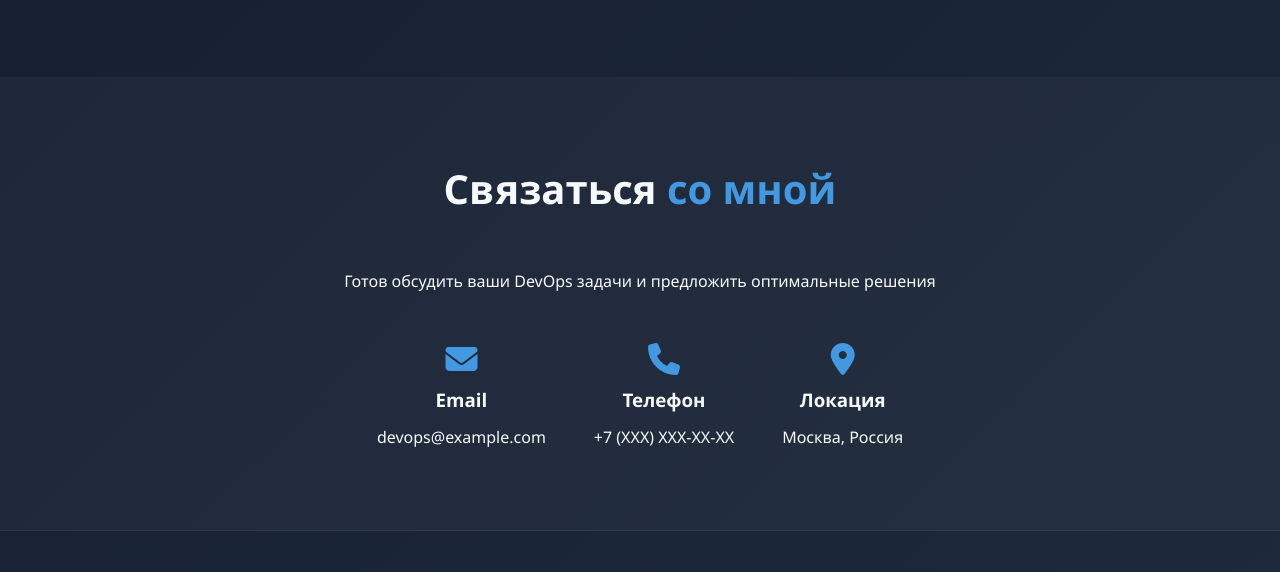
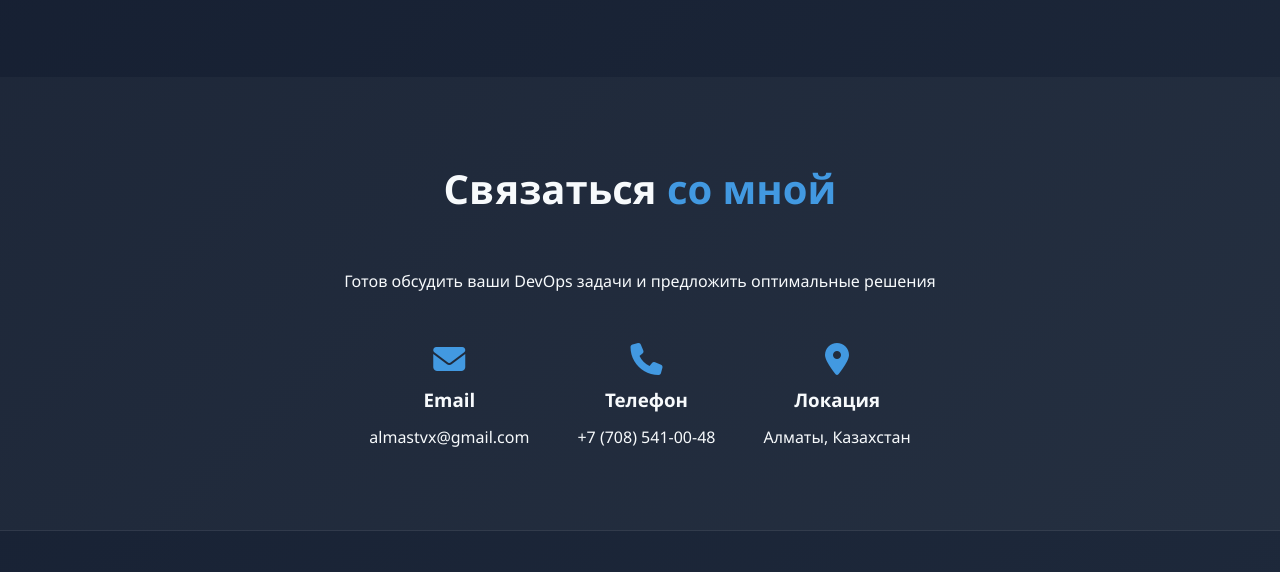
Before and after one commit to almsys/almsys, a plain HTML site: page index.html in a window 1280 px wide. Shown: the part 2135-2707 px from the top of the page. Drawn offline with Linux system fonts and the light colour scheme.

Commit message:
Update personal information in index.html

```diff
--- a/index.html
+++ b/index.html
@@ -3,7 +3,7 @@
 <head>
     <meta charset="UTF-8">
     <meta name="viewport" content="width=device-width, initial-scale=1.0">
-    <title>DevOps Engineer | [Ваше Имя]</title>
+    <title>DevOps Engineer | Almas</title>
     <link rel="stylesheet" href="https://cdnjs.cloudflare.com/ajax/libs/font-awesome/6.4.0/css/all.min.css">
     <style>
         * {
@@ -480,17 +480,17 @@
                 <div class="contact-item">
                     <i class="fas fa-envelope"></i>
                     <h3>Email</h3>
-                    <p>devops@example.com</p>
+                    <p>almastvx@gmail.com</p>
                 </div>
                 <div class="contact-item">
                     <i class="fas fa-phone"></i>
                     <h3>Телефон</h3>
-                    <p>+7 (XXX) XXX-XX-XX</p>
+                    <p>+7 (708) 541-00-48</p>
                 </div>
                 <div class="contact-item">
                     <i class="fas fa-map-marker-alt"></i>
                     <h3>Локация</h3>
-                    <p>Москва, Россия</p>
+                    <p>Алматы, Казахстан</p>
                 </div>
             </div>
         </div>
```
